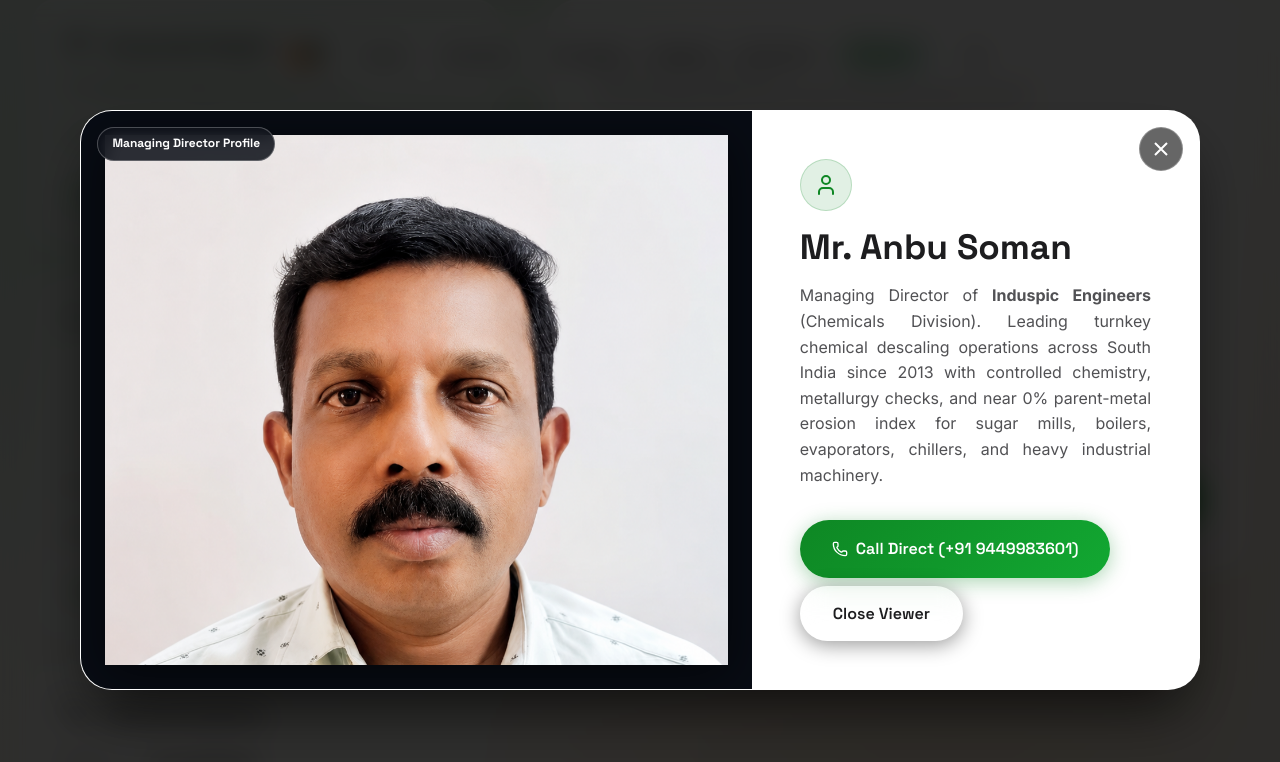
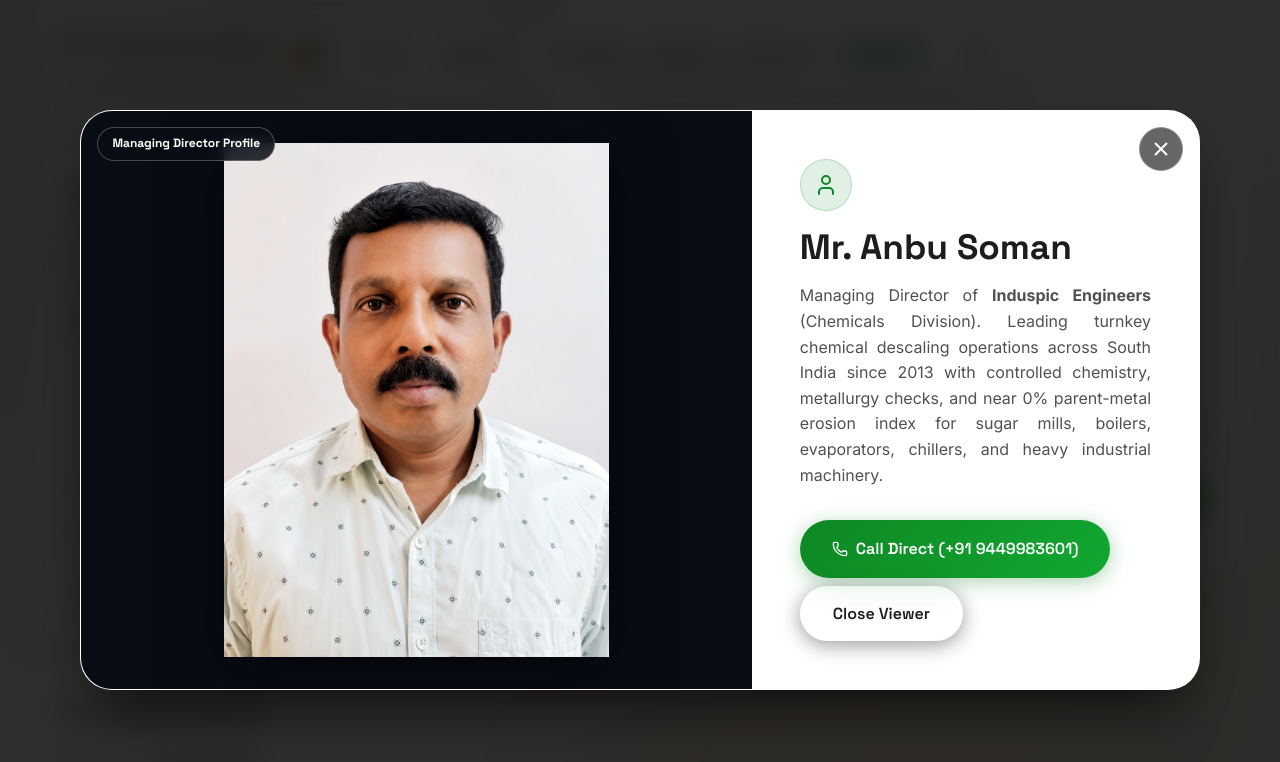
Before and after one commit to bharathvk75/Induspic, a React (Vite) app: page /#/contact in a window 1280 px wide. Both pictures are taken after a click on the element 265 px from the left and 1078 px from the top of the page. Shown: the part 678-1440 px from the top of the page. Built offline with nearby package versions, Linux system fonts and the light colour scheme.

Commit message:
Fit profile image with object-fit contain and drop shadow in profile modal

```diff
--- a/src/pages/Contact.jsx
+++ b/src/pages/Contact.jsx
@@ -464,7 +464,7 @@ export default function Contact() {
                 src={getAssetPath('/assets/Profile1.png')}
                 alt="Mr. Anbu Soman - Profile Preview"
                 className="slideshow-img active"
-                style={{ objectFit: 'cover', objectPosition: 'center top' }}
+                style={{ objectFit: 'contain', padding: 'var(--space-xl)', filter: 'drop-shadow(0 12px 32px rgba(0,0,0,0.6))' }}
               />
               <span className="slideshow-badge">
                 Managing Director Profile
```
